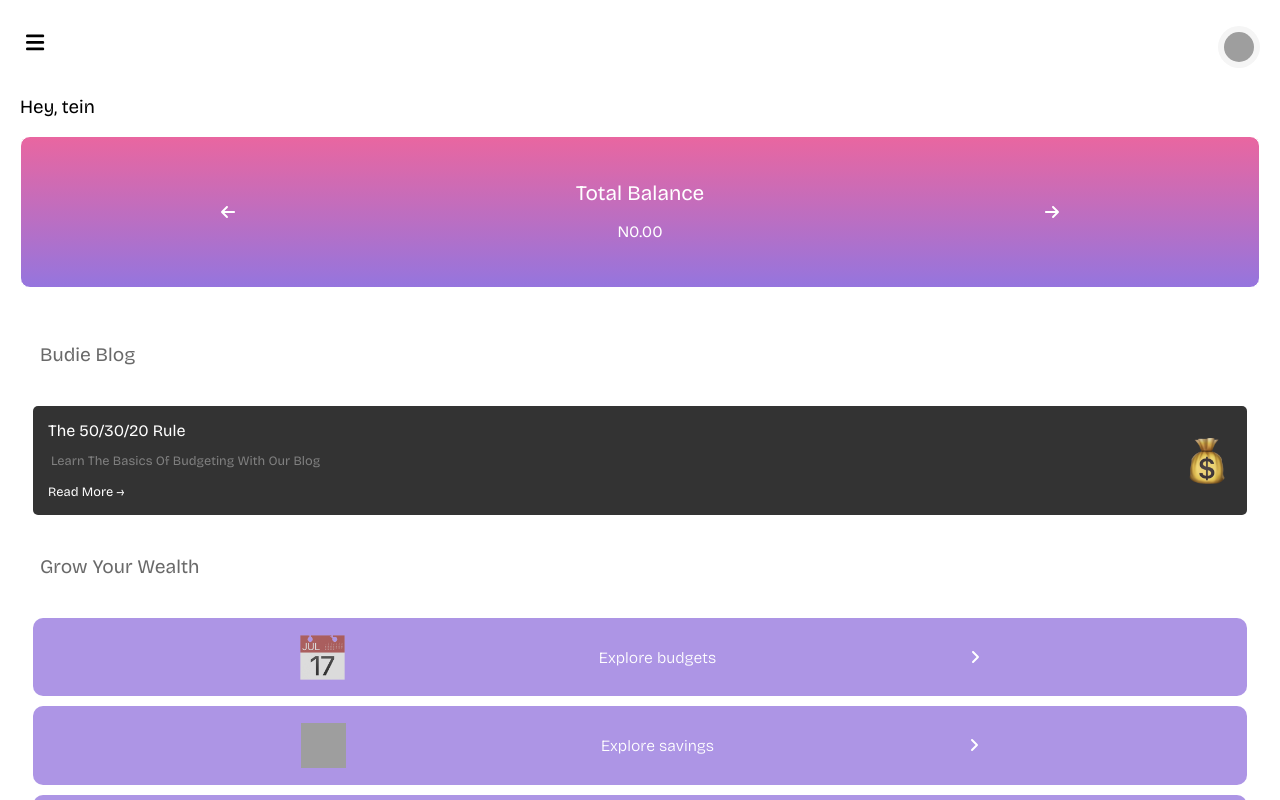
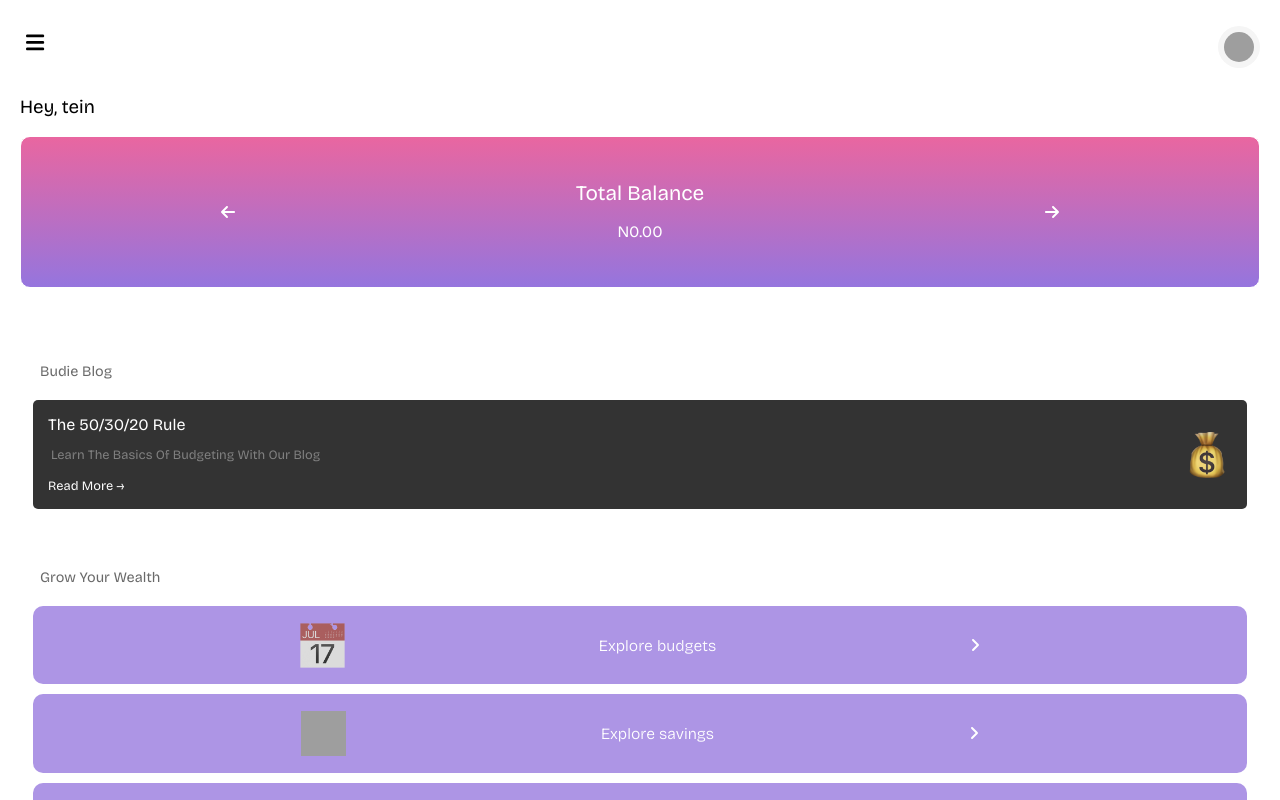
Before and after one commit to kerenIy/budie-app, a React (Vite) app: page /account in a window 1280 px wide. Shown: the top 800 px of the page. Built offline with nearby package versions, Linux system fonts and the light colour scheme; grey boxes are pictures that could not be loaded.

Commit message:
Changes to main content header

```diff
--- a/src/components/account/MainBodyItem.jsx
+++ b/src/components/account/MainBodyItem.jsx
@@ -1,7 +1,3 @@
-import { faPlus } from "@fortawesome/free-solid-svg-icons";
-import { FontAwesomeIcon } from "@fortawesome/react-fontawesome";
-import React from "react";
-
 export default function MainBodyItem(props) {
   return (
     <>
--- a/src/index.css
+++ b/src/index.css
@@ -354,9 +354,9 @@ body {
 }
 
 .main-body-title h2 {
-  font-size: 1.2rem;
-  font-weight: 600;
-  margin: 30px 10px;
+  font-size: 0.9rem;
+  font-weight: 500;
+  margin: 50px 10px 10px 10px;
   color: #333333bb;
 }
 
```
